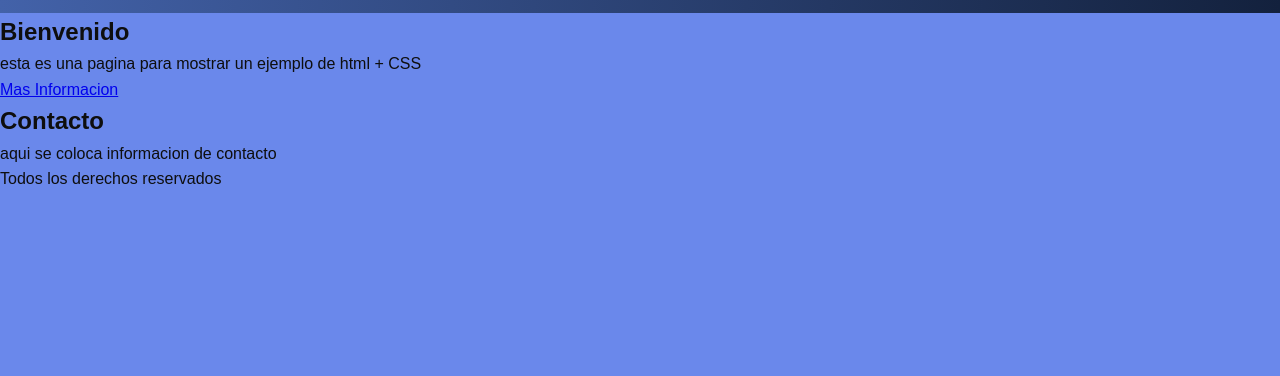
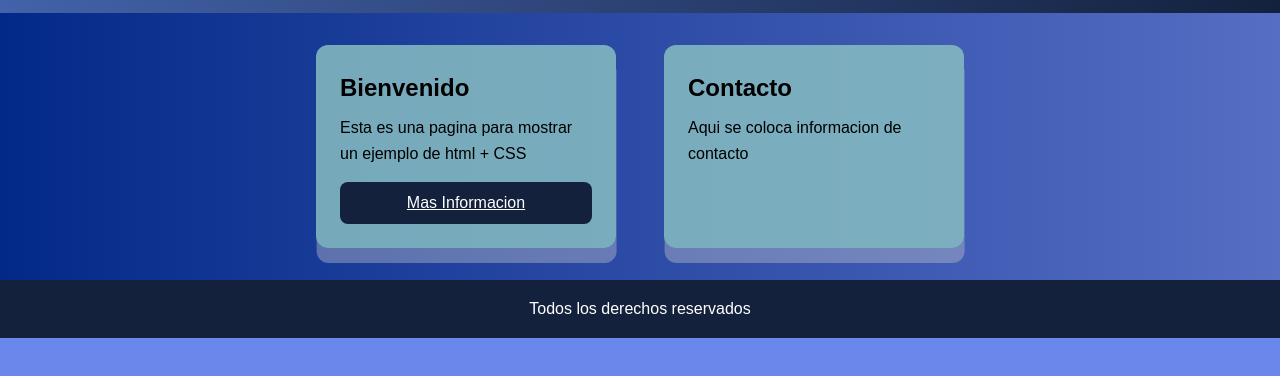
Before and after one commit to JuandanielPM/html_dan07, a plain HTML site: page index.html in a window 1280 px wide. Shown: the part 96-472 px from the top of the page. Drawn offline with Linux system fonts and the light colour scheme.

Commit message:
se termina de hacer los estilos

```diff
--- a/index.html
+++ b/index.html
@@ -14,12 +14,12 @@
         <main class="content">
             <section class="card">
                 <h2>Bienvenido</h2>
-                <p>esta es una pagina para mostrar un ejemplo de html + CSS</p>
+                <p>Esta es una pagina para mostrar un ejemplo de html + CSS</p>
                 <a class="btn" href="#">Mas Informacion</a>
             </section>
             <section class="card">
                 <h2>Contacto</h2>
-                <p>aqui se coloca informacion de contacto</p>
+                <p>Aqui se coloca informacion de contacto</p>
             </section>
         </main>
         <footer class="site footer">
--- a/styles.css
+++ b/styles.css
@@ -20,3 +20,56 @@ body {
     padding: 1rem 0;
     text-align: center;
 }
+
+.subtitle {
+    opacity: 70%;
+}
+
+.content {
+    display: flex; /*coloca las tarjetas una al lado de la otra*/
+    gap: 3rem; /*separar las tarjetas*/
+    flex-wrap: wrap; /*permite que las tarjetas bajen de linea si no caben*/
+    justify-content: center; /*centrar las tarjetas*/
+    padding: 2rem;
+    background: linear-gradient(90deg, rgb(3, 41, 136) 0%, #566ec4 100%);
+}
+
+.card {
+    background-color: #85bbc1dd;
+    padding: 1.5rem;
+    border-radius: 12px;
+    box-shadow: 0.6px 15px rgba(189, 191, 203, 0.418); /*sombra de la tarjeta*/
+    width: 300px;
+}
+
+.card h2 {
+    margin-bottom: 0.5rem;
+    color:rgb(0, 0, 0)
+}
+
+.card p {
+    margin-bottom: 1rem;
+    color: #000000;
+}
+
+.btn {
+    display: inline-block;
+    padding: 0.5rem 1rem;
+    background-color: #13213d;
+    color: white;
+    border-radius: 8px;
+    transition: background-color 0.3s ease;
+}
+
+.card a{
+    justify-content: center;
+    display: flex;
+    text-align: center;
+}
+
+.footer {
+    text-align: center;
+    padding: 1rem;
+    background-color: #13213d;
+    color: white;
+}
```
